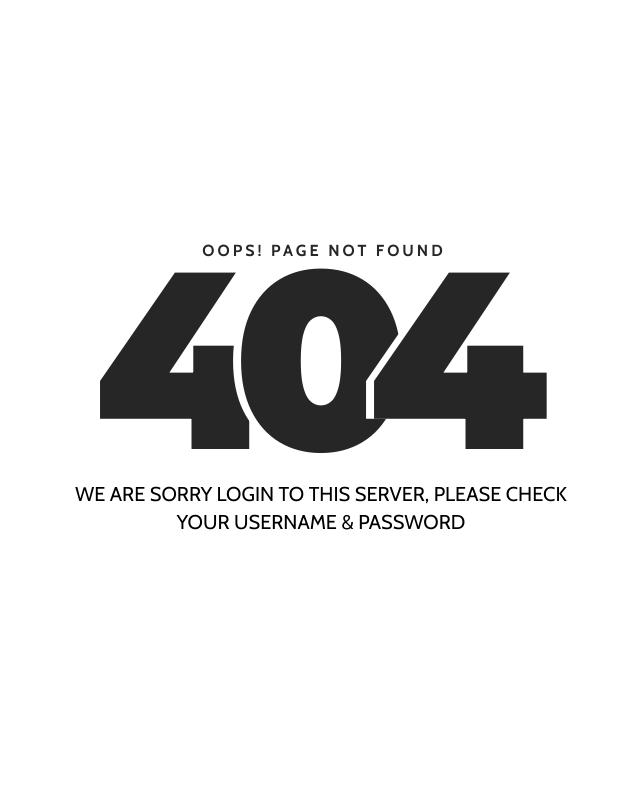
After one commit to GolamKibriaSajib/ichatily, a Node server app: template views/error.ejs in a window 1280 px wide. The commit adds this page. Shown: the whole page, without its empty margins (319-959 px from the left). Run offline with Node 20, Linux system fonts and the light colour scheme; the template is opened without the code that fills it, so the values that code supplies are empty; some libraries are stand-ins or nearby versions.

Commit message:
fully added program

```diff
--- a/app.js
+++ b/app.js
@@ -49,9 +49,7 @@ app.get('/signin', function (req, res, next) {
 
 
 app.post("/signin", function (req, res) {
-  req.session.username = req.body.name;
-  req.session.password = req.body.password;
-  res.render("left.ejs", { username: req.body.name, password: req.body.password, channel: null });
+ require("./checkLogin")(irc,req,res);
 })
 
 
--- a/simple3.js
+++ b/simple3.js
@@ -168,29 +168,37 @@ module.exports = function (io, chat) {
 			else{
 
 
-				       for (var i = 0; i < usernames.length; i++) {
-				      	if (usernames[i].username == socket.username) {
-						usernames.splice(i, 1);
-					   }
-			     	}
-                //   usernames = usernames.reduce((unique, o) => {
-                //    if(!unique.some(obj => obj.username === o.username)) {
-                //      unique.push(o);
-                //          }
-                //     return unique;
-                //     },[]);
+				    //    for (var i = 0; i < usernames.length; i++) {
+				    //   	if (usernames[i].username == socket.username) {
+					// 	usernames.splice(i, 1);
+					//    }
+			     	// }
+                  usernames = usernames.reduce((unique, o) => {
+                   if(!unique.some(obj => obj.username === o.username)) {
+                     unique.push(o);
+                         }
+                    return unique;
+                    },[]);
 
-
-
-				console.log(usernames)
 
 			     //	bot.part(socket.room);
 				//	bot.disconnect();
+				console.log(bot.opt.channels);
+			   var	chanelList=bot.opt.channels;
+			   var counter=0;
 				socket.leave(socket.room, function () {
 					socket.room = '#' + channel;
 					socket.join(socket.room);
-					bot.join(socket.room);
-
+					for(var i=0;i<chanelList.length;i++){
+						if(chanelList[i]==socket.room){
+							counter++;
+						}
+					}
+					console.log("_________________");
+					console.log(counter);
+					if(counter>0){
+					//bot.join(socket.room);
+               console.log("happen*******************************")
 					socket.emit("updatechannel",rooms,socket.room);
 					var obj = { username: socket.username, room: socket.room }
 					usernames.push(obj);
@@ -209,6 +217,11 @@ module.exports = function (io, chat) {
 
 					io.sockets.in(socket.room).emit('updateusers', data);
 					io.sockets.in(room1).emit('updateusers', data1);
+				}
+				else{
+					console.log("qqqqqqqqqqqqqqqqqqqqqqqqqqqq")
+					bot.join(socket.room);
+				}
 
 				});
 			}
@@ -230,17 +243,22 @@ module.exports = function (io, chat) {
 
 
 
-                     for (var i = 0; i < usernames.length; i++) {
-				    	if (usernames[i].username == socket.username) {
-						usernames.splice(i, 1);
-				    	}
-			    	}
+                    //  for (var i = 0; i < usernames.length; i++) {
+				    // 	if (usernames[i].username == socket.username) {
+					// 	usernames.splice(i, 1);
+				    // 	}
+			    	// }
+					  usernames = usernames.reduce((unique, o) => {
+                   if(!unique.some(obj => obj.username === o.username)) {
+                     unique.push(o);
+                         }
+                    return unique;
+                    },[]);
 
 				socket.leave(socket.room, function () {
-					socket.room=null;
 					usernames.forEach(function (elem) {
 
-						if (elem.room == socket.room) {
+						if (elem.room == socket.room && elem.username == socket.username) {
 
 							data[elem.username] = elem.username;
 						}
@@ -250,6 +268,7 @@ module.exports = function (io, chat) {
 						}
 					});
 
+					socket.room=null;
 					io.sockets.in(socket.room).emit('updateusers', data);
 					io.sockets.in(room1).emit('updateusers', data1);
 		});
--- /dev/null
+++ b/style5.css
@@ -0,0 +1,101 @@
+* {
+  -webkit-box-sizing: border-box;
+          box-sizing: border-box;
+}
+
+body {
+  padding: 0;
+  margin: 0;
+}
+
+#notfound {
+  position: relative;
+  height: 100vh;
+}
+
+#notfound .notfound {
+  position: absolute;
+  left: 50%;
+  top: 50%;
+  -webkit-transform: translate(-50%, -50%);
+      -ms-transform: translate(-50%, -50%);
+          transform: translate(-50%, -50%);
+}
+
+.notfound {
+  max-width: 520px;
+  width: 100%;
+  line-height: 1.4;
+  text-align: center;
+}
+
+.notfound .notfound-404 {
+  position: relative;
+  height: 240px;
+}
+
+.notfound .notfound-404 h1 {
+  font-family: 'Montserrat', sans-serif;
+  position: absolute;
+  left: 50%;
+  top: 50%;
+  -webkit-transform: translate(-50%, -50%);
+      -ms-transform: translate(-50%, -50%);
+          transform: translate(-50%, -50%);
+  font-size: 252px;
+  font-weight: 900;
+  margin: 0px;
+  color: #262626;
+  text-transform: uppercase;
+  letter-spacing: -40px;
+  margin-left: -20px;
+}
+
+.notfound .notfound-404 h1>span {
+  text-shadow: -8px 0px 0px #fff;
+}
+
+.notfound .notfound-404 h3 {
+  font-family: 'Cabin', sans-serif;
+  position: relative;
+  font-size: 16px;
+  font-weight: 700;
+  text-transform: uppercase;
+  color: #262626;
+  margin: 0px;
+  letter-spacing: 3px;
+  padding-left: 6px;
+}
+
+.notfound h2 {
+  font-family: 'Cabin', sans-serif;
+  font-size: 20px;
+  font-weight: 400;
+  text-transform: uppercase;
+  color: #000;
+  margin-top: 0px;
+  margin-bottom: 25px;
+}
+
+@media only screen and (max-width: 767px) {
+  .notfound .notfound-404 {
+    height: 200px;
+  }
+  .notfound .notfound-404 h1 {
+    font-size: 200px;
+  }
+}
+
+@media only screen and (max-width: 480px) {
+  .notfound .notfound-404 {
+    height: 162px;
+  }
+  .notfound .notfound-404 h1 {
+    font-size: 162px;
+    height: 150px;
+    line-height: 162px;
+  }
+  .notfound h2 {
+    font-size: 16px;
+  }
+}
--- /dev/null
+++ b/views/error.ejs
@@ -0,0 +1,30 @@
+<html>
+<head>
+<title>404</title>
+
+	<!-- Google font -->
+	<link href="https://fonts.googleapis.com/css?family=Cabin:400,700" rel="stylesheet">
+	<link href="https://fonts.googleapis.com/css?family=Montserrat:900" rel="stylesheet">
+
+	<!-- Custom stlylesheet -->
+	<link type="text/css" rel="stylesheet" href="/style5.css" />
+
+
+
+</head>
+
+<body>
+
+	<div id="notfound">
+		<div class="notfound">
+			<div class="notfound-404">
+				<h3>Oops! Page not found</h3>
+				<h1><span>4</span><span>0</span><span>4</span></h1>
+			</div>
+			<h2>we are sorry  login to this server, Please check your username & Password </h2>
+		</div>
+	</div>
+
+</body>
+
+</html>
```
Also changed, not shown: checkLogin.js (added, +33 -0 lines), views/left.ejs (+14 -9 lines).
